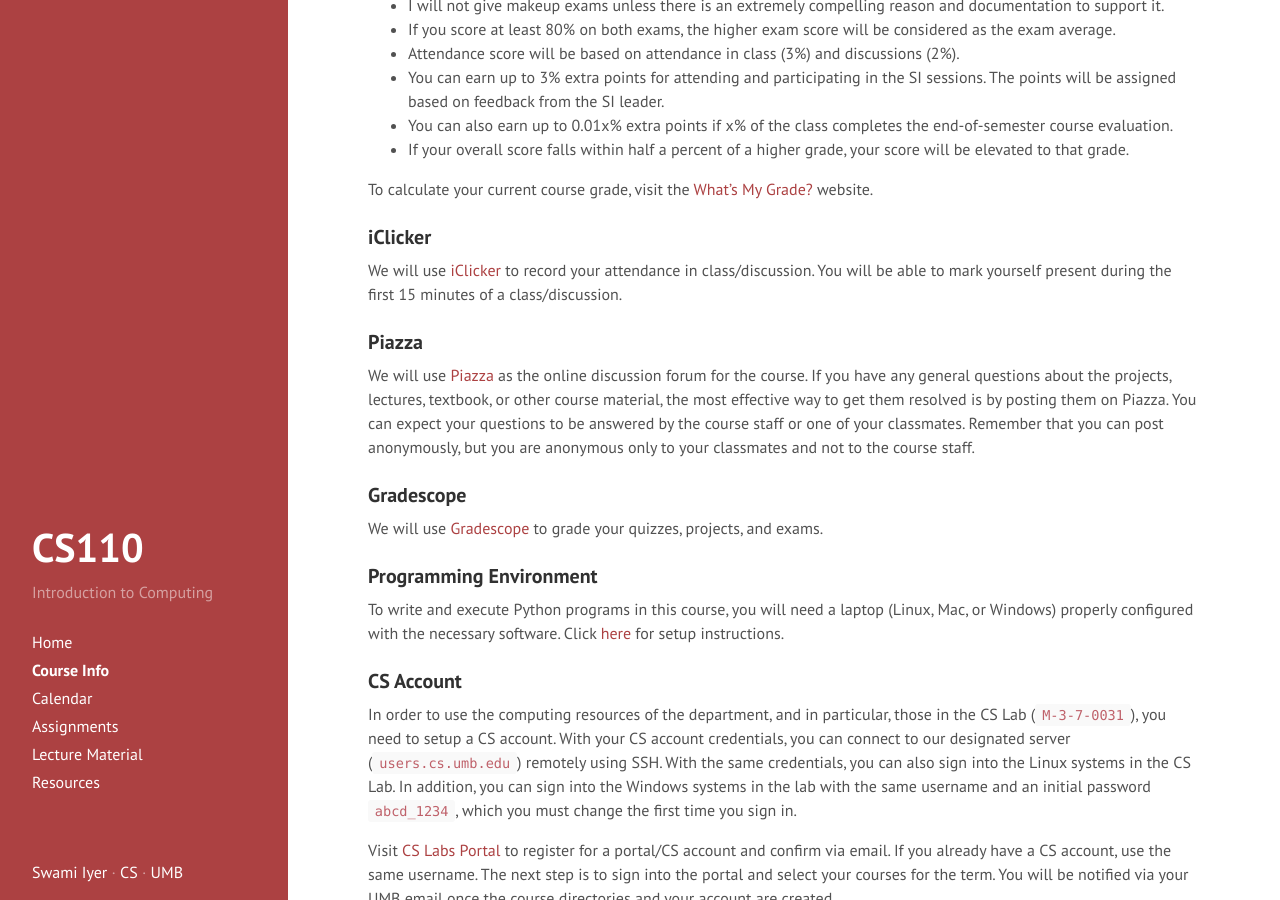
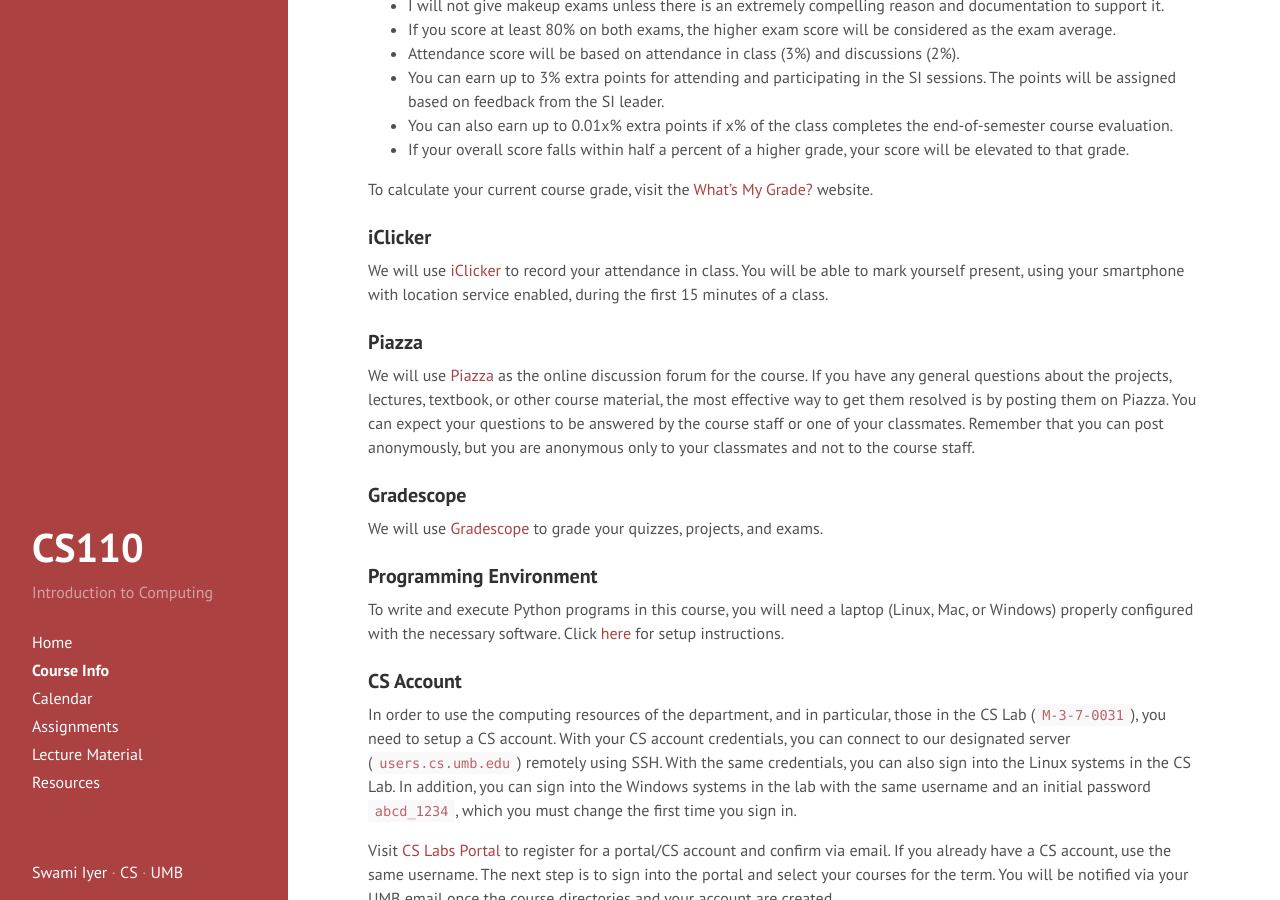
Before and after one commit to swamiiyer/swamiiyer.github.io, a Jekyll site: the page built from _pages/cs110/course_info.md, in a window 1280 px wide and 900 px high, scrolled down 3249 px. Built offline with Jekyll 4.4.1, drawn with Linux system fonts in a browser that asks for light colours.

Commit message:
updated iClicker details

```diff
--- a/_pages/cs110/course_info.md
+++ b/_pages/cs110/course_info.md
@@ -104,7 +104,7 @@ To calculate your current course grade, visit the [What's My Grade?](https://www
 
 ### iClicker
 
-We will use [iClicker](https://app.reef-education.com/\#/login iClicker) to record your attendance in class/discussion. You will be able to mark yourself present during the first 15 minutes of a class/discussion.
+We will use [iClicker](https://app.reef-education.com/\#/login iClicker) to record your attendance in class. You will be able to mark yourself present, using your smartphone with location service enabled, during the first 15 minutes of a class.
 
 ### Piazza
 
```
Also changed, not shown: _pages/cs210/course_info.md (+1 -1 lines).
